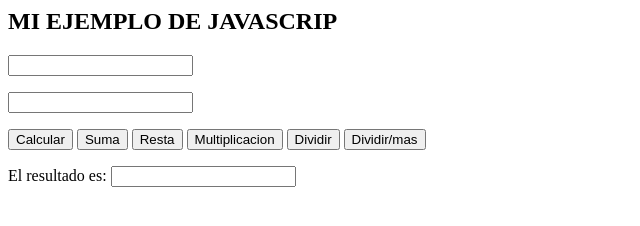
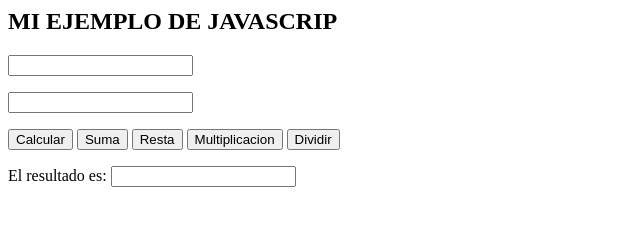
Before and after one commit to SamuelOrtegaSV/SamuelOrtegaSV.github.io, a plain HTML site: page index.html in a window 1280 px wide. Shown: the whole page, without its empty margins (0-640 px from the left). Drawn offline with Linux system fonts and the light colour scheme.

Commit message:
Cuarta version

```diff
--- a/index.html
+++ b/index.html
@@ -13,7 +13,6 @@
 			<input type="button" id="btn_menos" value="Resta" onclick="resta()"></input>
 			<input type="button" id="btn_multiplica" value="Multiplicacion" onclick="multiplica()"></input>
 			<input type="button" id="btn_divide" value="Dividir" onclick="divide()"></input>
-			<input type="button" id="btn_divide" value="Dividir/mas" onclick="dividetrescuatro()"></input>
 		</div>
 		<p>
 		<div class="bloque3">
```
